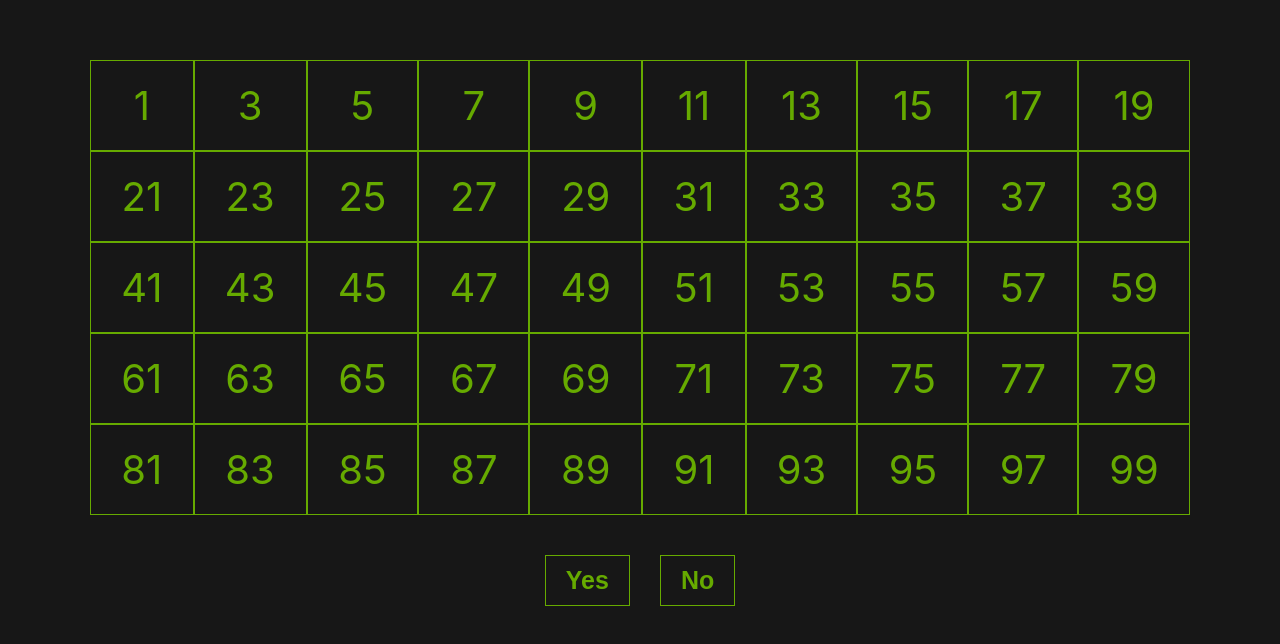
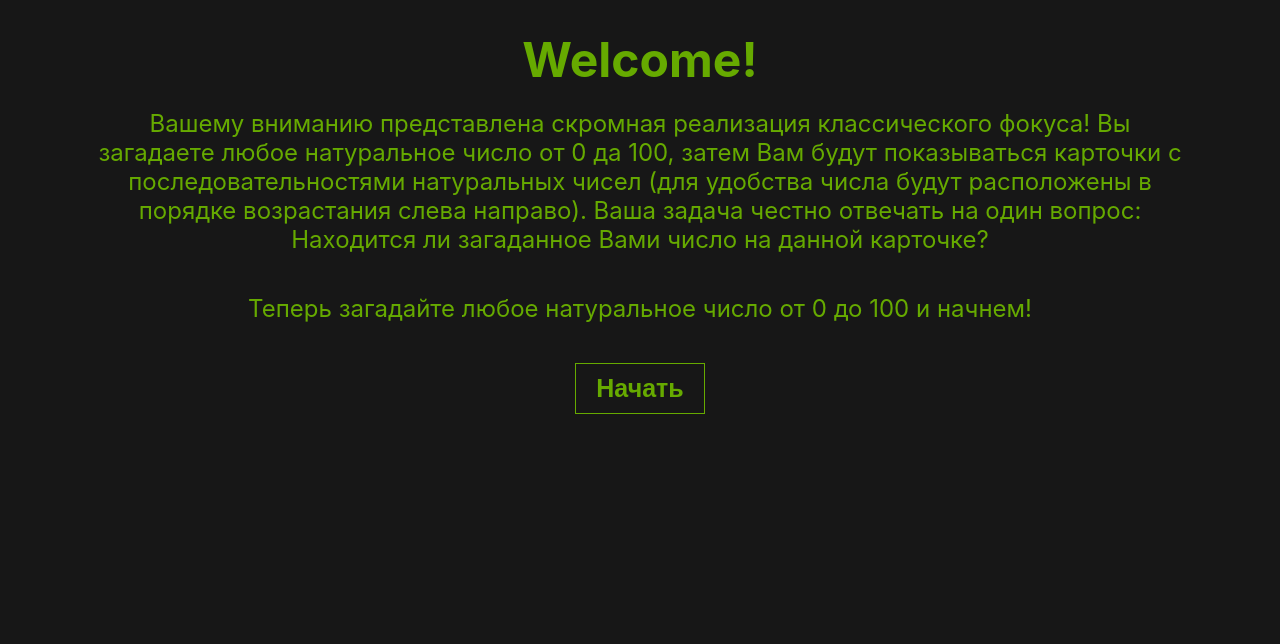
Before and after one commit to elijahmylcev/ClaudeShannon, a React (Create React App) app: page / in a window 1280 px wide. Shown: the top 644 px of the page. Built offline with nearby package versions, Linux system fonts and the light colour scheme.

Commit message:
Start component

```diff
--- a/src/App.jsx
+++ b/src/App.jsx
@@ -1,11 +1,12 @@
 import { useState } from 'react';
 import './App.css';
 import Card from './Card';
+import Start from './components/Start';
 
 function App() {
   const [cardNumber, setCardNumber] = useState(7);
   const [answers, setAnswers] = useState([]);
-  // const [calcIndicator, setCalcIndicator] = useState(false);
+  const [start, setStart] = useState(true);
   const [result, setResult] = useState(0);
 
   function convertToDecimal(array) {
@@ -74,12 +75,14 @@ function App() {
     setCardNumber(7);
   }
 
-  console.log(cardNumber);
+  function onStart() {
+    setStart(false);
+  }
 
   return (
     <div className="App">
-
-      {!result ? (
+      {start ? <Start onStart={onStart} /> : null}
+      {/* {!result ? (
         <div>
           <Card array={cards[cardNumber]} />
           <div className="buttons">
@@ -111,7 +114,7 @@ function App() {
             {result}
           </h2>
         </div>
-      )}
+      )} */}
     </div>
   );
 }
--- /dev/null
+++ b/src/components/Start.jsx
@@ -0,0 +1,24 @@
+import './start.scss';
+
+function Start(onStart) {
+  console.log(onStart);
+  return (
+    <div className="start">
+      <h1>Welcome!</h1>
+      <div className="description">
+        Вашему вниманию представлена скромная реализация классического фокуса!
+        Вы загадаете любое натуральное число от 0 да 100,
+        затем Вам будут показываться карточки с последовательностями натуральных чисел
+        (для удобства числа будут расположены в порядке возрастания слева направо).
+        Ваша задача честно отвечать на один вопрос:
+        Находится ли загаданное Вами число на данной карточке?
+      </div>
+
+      <div className="query">Теперь загадайте любое натуральное число от 0 до 100 и начнем!</div>
+
+      <button type="button">Начать</button>
+    </div>
+  );
+}
+
+export default Start;
--- /dev/null
+++ b/src/components/start.scss
@@ -0,0 +1,9 @@
+.start {
+  max-width: 1100px;
+  margin: 0 auto;
+  .description {
+    margin-top: 20px;
+    margin-bottom: 40px;
+  }
+
+}
--- a/src/index.css
+++ b/src/index.css
@@ -13,6 +13,7 @@ body {
   background-color: #171717;
   color: rgb(102, 170, 0);
   padding: 30px;
+  font-size: 24px;
 }
 
 code {
```
Also changed, not shown: .eslintrc.json.
